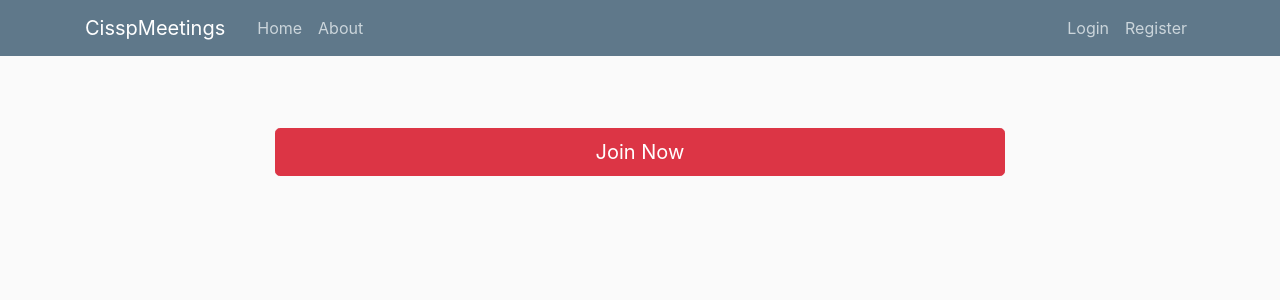
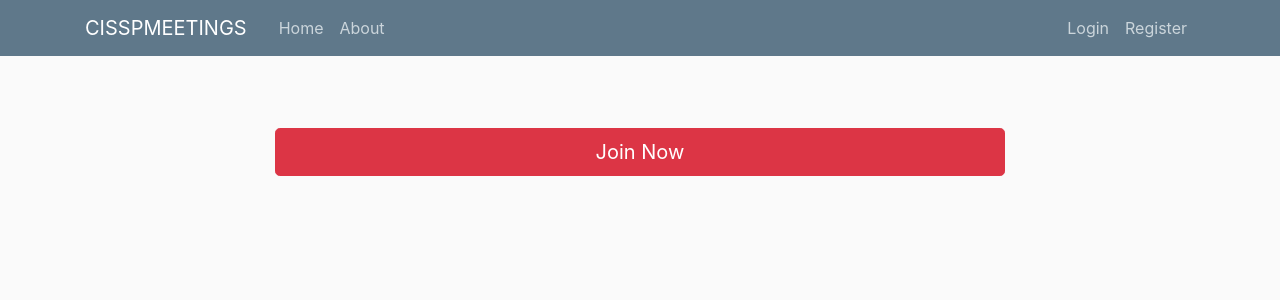
Before and after one commit to maosmani/cissp, a Django app: page / in a window 1280 px wide. Shown: the top 300 px of the page. Run offline with Django 3.2, Linux system fonts and the light colour scheme; some libraries are stand-ins or nearby versions.

Commit message:
little changes on the copy

```diff
--- a/meetings/templates/meetings/about.html
+++ b/meetings/templates/meetings/about.html
@@ -85,7 +85,7 @@ height="0" width="0" style="display:none;visibility:hidden"></iframe></noscript>
               </div>
             {% endfor %}
           {% endif %}
-        <h1 class="fw-bolder mt-5 mb-5  font-weight-bold">CisspMeetings</h1>
+        <h1 class="fw-bolder mt-5 mb-5  font-weight-bold">CISSPMEETINGS</h1>
 
 
 
--- a/meetings/templates/meetings/admin_base_dashboard.html
+++ b/meetings/templates/meetings/admin_base_dashboard.html
@@ -113,7 +113,7 @@ height="0" width="0" style="display:none;visibility:hidden"></iframe></noscript>
 
     <main class="col-md-9 ms-sm-auto col-lg-10 px-md-4">
       <div class="d-flex justify-content-between flex-wrap flex-md-nowrap align-items-center pt-3 pb-2 mb-3 border-bottom">
-        <h1 class="h2">Dashboard</h1>
+        <h1 class="h2">Admin Dashboard</h1>
         <!--
         <div class="btn-toolbar mb-2 mb-md-0">
           <div class="btn-group me-2">
--- a/meetings/templates/meetings/home.html
+++ b/meetings/templates/meetings/home.html
@@ -13,23 +13,23 @@
     <link rel="stylesheet" type="text/css" href="{% static 'meetings/home_page.css' %}">
 
 
-        <title>CisspMeetings</title>
+        <title>CISSPMEETINGS</title>
 
 </head>
 <body>
     <header class="site-header">
       <nav class="navbar navbar-expand-md navbar-dark bg-steel fixed-top">
         <div class="container">
-          <a class="navbar-brand mr-4" href="https://foundermeetings.tk/">CisspMeetings</a>
+          <a class="navbar-brand mr-4" href="https://cisspmeetings.tk/">CISSPMEETINGS</a>
           <button class="navbar-toggler" type="button" data-toggle="collapse" data-target="#navbarToggle" aria-controls="navbarToggle" aria-expanded="false" aria-label="Toggle navigation">
           <span class="navbar-toggler-icon"></span>
           </button>
           <div class="collapse navbar-collapse" id="navbarToggle">
             <div class="navbar-nav mr-auto">
 
-            <a class="nav-item nav-link" href="https://foundermeetings.tk/">Home</a>
+            <a class="nav-item nav-link" href="https://cisspmeetings.tk/">Home</a>
 
-             <a class="nav-item nav-link" href="https://foundermeetings.tk/about">About</a>
+             <a class="nav-item nav-link" href="https://cisspmeetings.tk/about">About</a>
              {% comment %}
 
              <a class="nav-item nav-link" href="{% url 'show-all-meetings' %}">Meetings</a>
--- a/meetings/templates/meetings/user_base_dashboard.html
+++ b/meetings/templates/meetings/user_base_dashboard.html
@@ -107,7 +107,7 @@ height="0" width="0" style="display:none;visibility:hidden"></iframe></noscript>
 
     <main class="col-md-9 ms-sm-auto col-lg-10 px-md-4">
       <div class="d-flex justify-content-between flex-wrap flex-md-nowrap align-items-center pt-3 pb-2 mb-3 border-bottom">
-        <h1 class="h2">Dashboard</h1>
+        <h1 class="h2">User Dashboard</h1>
         <!--
         <div class="btn-toolbar mb-2 mb-md-0">
           <div class="btn-group me-2">
```
